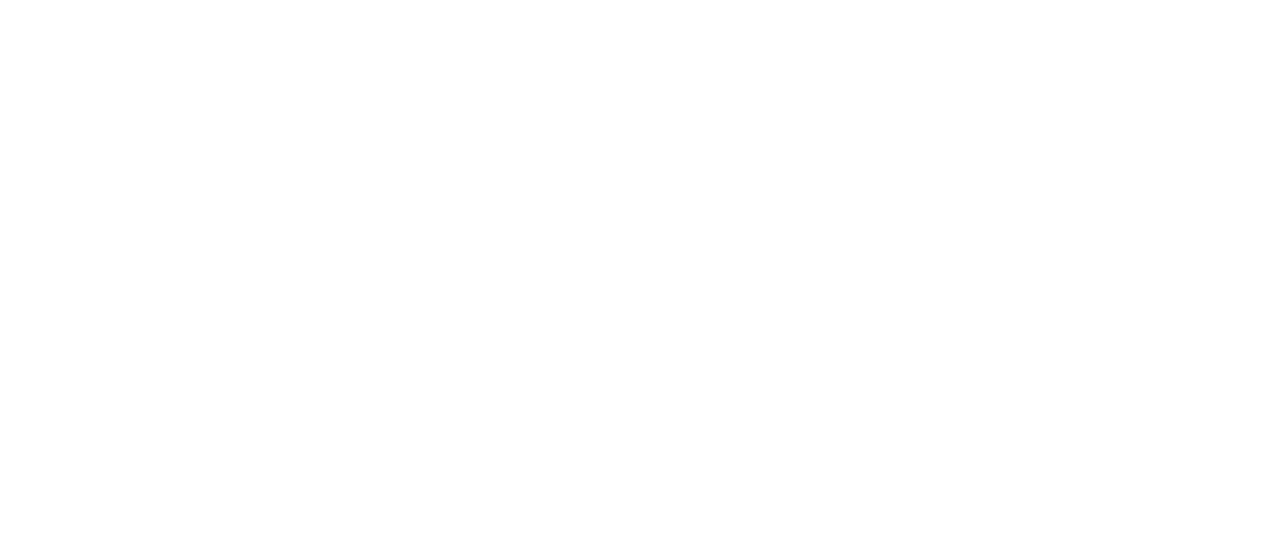
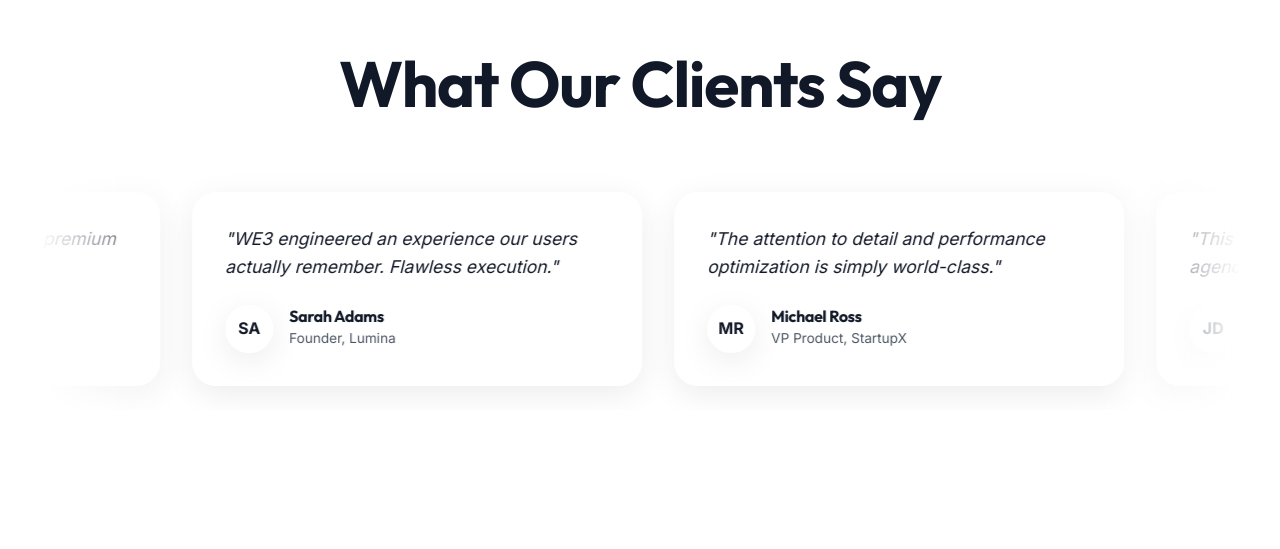
Before and after one commit to pavankalyan-1438/we3-website, a Next.js app: page / in a window 1280 px wide. Shown: the part 4549-5098 px from the top of the page. Built offline with nearby package versions, Linux system fonts and the light colour scheme.

Commit message:
Update commit

```diff
--- a/src/app/globals.css
+++ b/src/app/globals.css
@@ -332,9 +332,6 @@
   .projects-scroll-wrapper {
     overflow: hidden;
     width: 100%;
-    height: 100vh;
-    display: flex;
-    align-items: center;
     position: relative;
     background-color: var(--bg-color);
     z-index: 10;
--- a/src/app/page.tsx
+++ b/src/app/page.tsx
@@ -120,7 +120,7 @@
             <div className="section-container projects-header-container">
               <h2 className="section-title">Selected Case Studies</h2>
             </div>
-            <div className="projects-scroll-wrapper mt-48">
+            <div className="projects-scroll-wrapper mt-32">
               <div className="projects-horizontal-track">
                 <div className="case-studies-list">
                 <div className="case-study-card glass-card group">
@@ -183,7 +183,7 @@
               </div>
             </div>
 
-            <div className="section-container" style={{ marginTop: "160px" }}>
+            <div className="section-container mt-32">
               <h2 className="section-title text-center">What Our Clients Say</h2>
               <div className="marquee-container mt-48">
                 <div className="marquee-track">
--- a/src/components/PageAnimations.tsx
+++ b/src/components/PageAnimations.tsx
@@ -219,8 +219,8 @@
 
         ScrollTrigger.create({
           trigger: wrapper,
-          start: "top top",
-          end: () => `+=${track.scrollWidth}`,
+          start: "center center",
+          end: () => `+=${track.scrollWidth - window.innerWidth}`,
           pin: true,
           pinSpacing: true,
           animation: tween,
```
